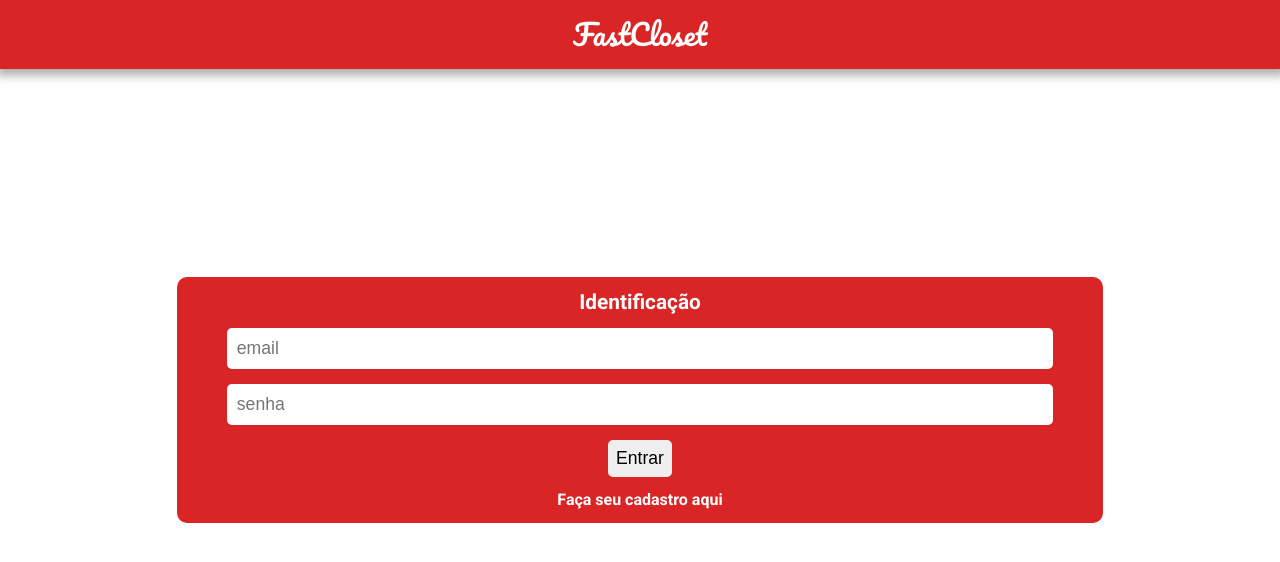
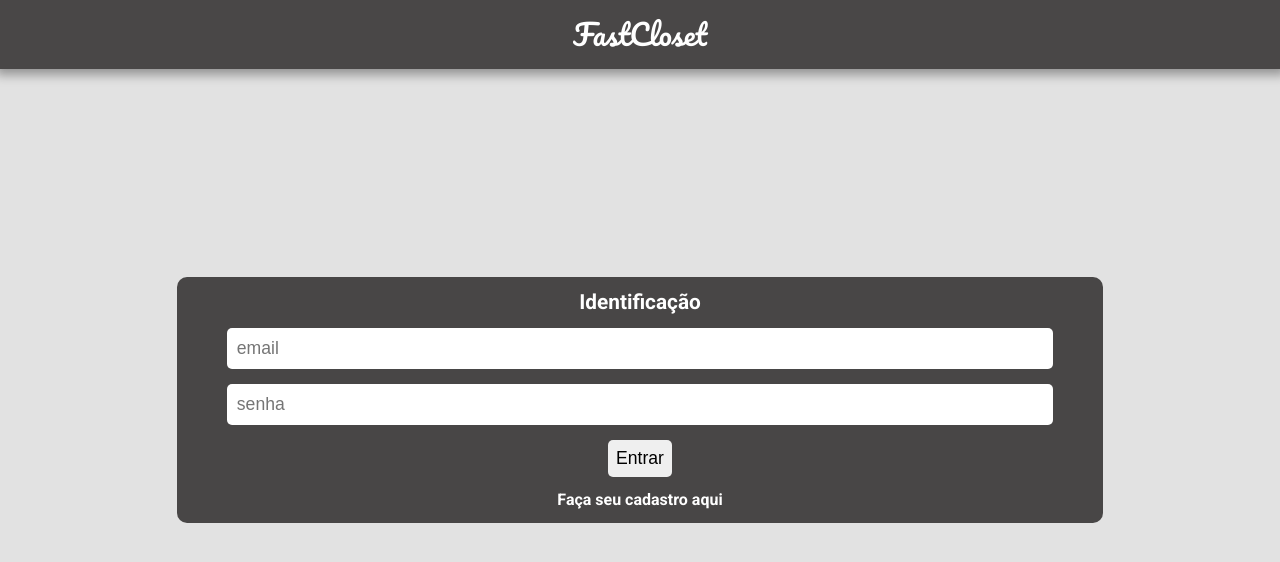
Before and after one commit to phbodias/Fast-Closet---front, a React (Create React App) app: page /login in a window 1280 px wide. Shown: the top 562 px of the page. Built offline with nearby package versions, Linux system fonts and the light colour scheme.

Commit message:
changing colors

```diff
--- a/src/components/Footer/HomeFooter.jsx
+++ b/src/components/Footer/HomeFooter.jsx
@@ -20,7 +20,7 @@
     padding: 20px 0px;
     display: flex;
     justify-content: space-evenly;
-    background-color: #D92525;
+    background-color: #ab9a9ad5;
     width: 100%;
     height: 75px;
     box-shadow: 1px 1px 10px 5px #00000058;
--- a/src/components/Header/Header.jsx
+++ b/src/components/Header/Header.jsx
@@ -11,7 +11,7 @@
 const HeaderStyle = styled.header`
     padding: 20px 0px;
     display: flex; justify-content: center;
-    background-color: #D92525;
+    background-color: #1d1b1bc6;
     width: 100%;
     height: fit-content;
     box-shadow: 1px 1px 10px 5px #00000058;
--- a/src/components/Header/HomeHeader.jsx
+++ b/src/components/Header/HomeHeader.jsx
@@ -27,7 +27,7 @@
     padding: 20px 0px;
     display: flex;
     justify-content: space-evenly;
-    background-color: #D92525;
+    background-color: #ab9a9ad5;
     width: 100%;
     height: 65px;
     box-shadow: 1px 1px 10px 5px #00000058;
--- a/src/components/LoginPage/LoginStyle.js
+++ b/src/components/LoginPage/LoginStyle.js
@@ -1,7 +1,7 @@
 import styled from "styled-components";
 
 const Background = styled.div`
-    background-color: white;
+    background-color: #e2e2e2;
     display: flex;
     justify-content: center;
     align-items: center;
@@ -15,7 +15,7 @@
     justify-content: center;
     align-items: center;
     gap: 15px;
-    background-color: #D92525;
+    background-color: #1d1b1bc6;
     padding: 15px;
     border-radius: 10px;
     width: 70%;
```
